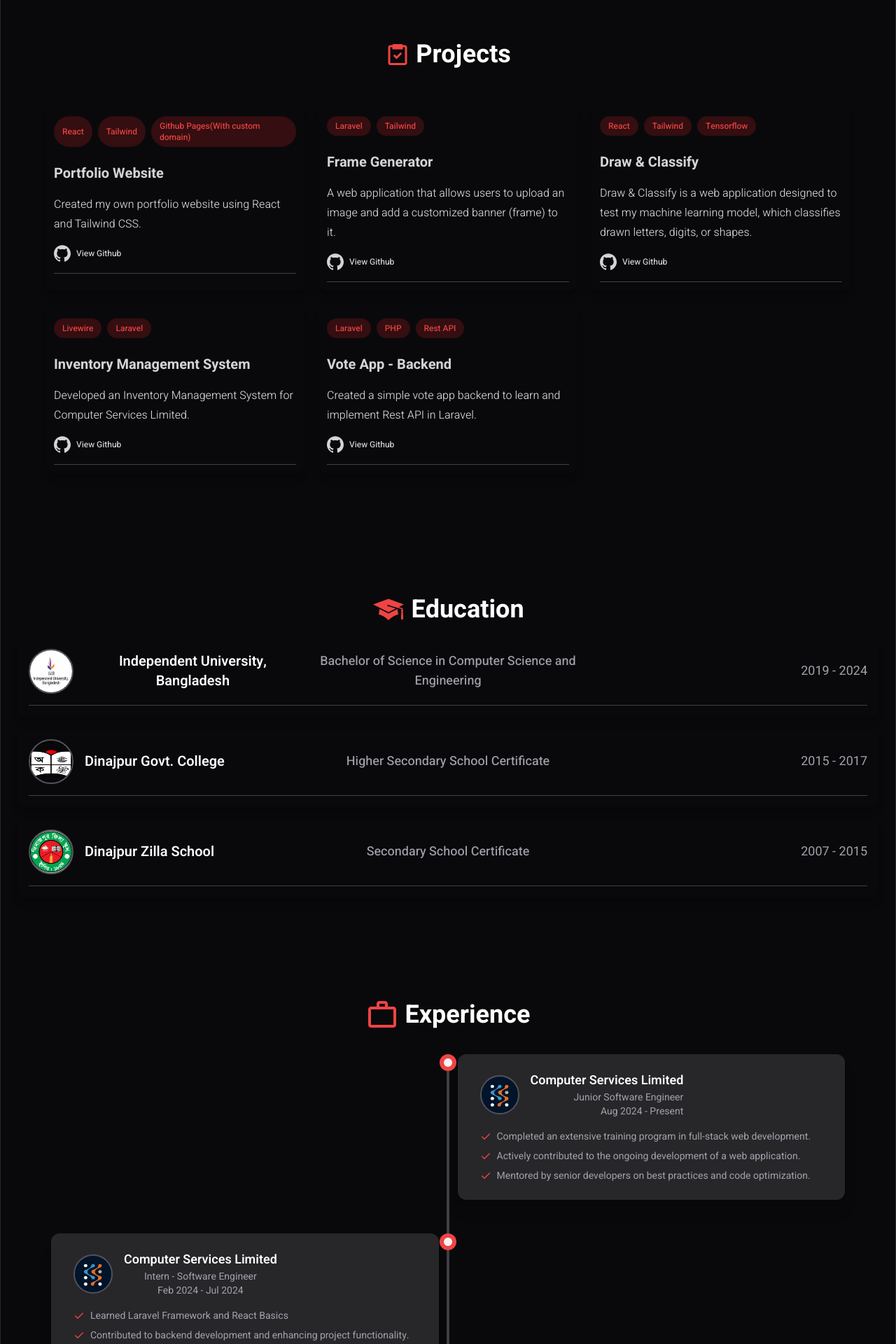
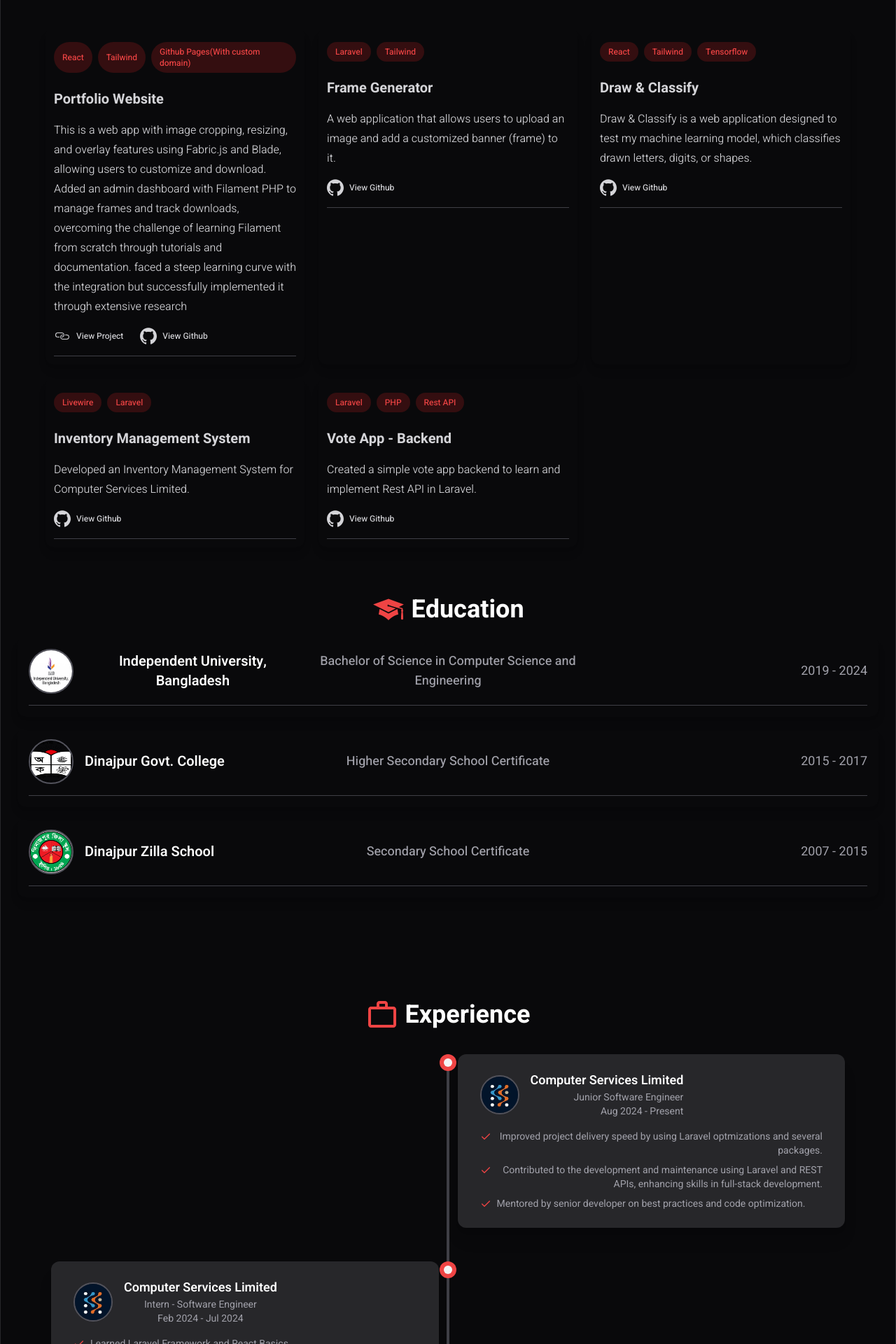
Before and after one commit to AbuAhamedRafi/rafilio, a React (Vite) app: page / in a window 1280 px wide. Shown: the part 880-2800 px from the top of the page at 70% size. Built offline with nearby package versions, Linux system fonts and the light colour scheme.

Commit message:
Peoject Link added with if their is a link it will apeear otherwise it will not and Updated user_info with Resume PDF

```diff
--- a/src/components/Project.jsx
+++ b/src/components/Project.jsx
@@ -1,4 +1,4 @@
-// import { CiLink } from "react-icons/ci";
+import { CiLink } from "react-icons/ci";
 import { SiGithub } from "react-icons/si";
 
 function Project({ title, description, technologies, link, github }) {
@@ -22,19 +22,24 @@ function Project({ title, description, technologies, link, github }) {
       </p>
 
       <div className="flex gap-6 text-zinc-600 dark:text-zinc-300 font-medium">
-        {/* <a href={link} className="flex gap-2 mt-4 hover:text-red-800 hover:dark:text-red-500 cursor-pointer transition-all duration-300">
+        {link && (
+          <a
+            href={link}
+            className="flex gap-2 mt-4 hover:text-red-800 hover:dark:text-red-500 cursor-pointer transition-all duration-300"
+          >
             <CiLink className="text-2xl self-center" />
-          <span className="text-xs self-center">
-            View Project
-          </span>
-        </a> */}
+            <span className="text-xs self-center">View Project</span>
+          </a>
+        )}
+        {github && (
           <a
             href={github}
             className="flex gap-2 mt-4 hover:text-red-800 hover:dark:text-red-500 cursor-pointer transition-all duration-300"
           >
-          <SiGithub  className="text-2xl self-center" />
+            <SiGithub className="text-2xl self-center" />
             <span className="text-xs self-center">View Github</span>
           </a>
+        )}
       </div>
       <div className="mt-4 h-[1px] bg-zinc-200 dark:bg-zinc-700"></div>
     </div>
--- a/src/components/sections/Navbar.jsx
+++ b/src/components/sections/Navbar.jsx
@@ -35,6 +35,7 @@ function Navbar({ switchTheme }) {
   }, [isMenuOpen]);
 
   const toggleMenu = () => setIsMenuOpen(!isMenuOpen);
+
 
   return (
     <div
--- a/src/data/user_info.js
+++ b/src/data/user_info.js
@@ -2,7 +2,7 @@ const info = {
     // ============ MAIN DETAILS ============
     main: {
         name: "Abu Ahamed Rafi",
-        description: "I am a software engineer with expertise in backend web development. I have experience in building scalable, secure and reliable web applications using various frameworks and technologies. I enjoy solving complex problems and learning new skills. I am passionate about creating high-quality code that follows best practices and industry standards.",
+        description: "I am a software engineer with expertise in backend web development. I have experience in building scalable, secure and reliable web applications using frameworks and technologies like Laravel and React. I enjoy solving complex problems and learning new skills. I am passionate about creating high-quality code that follows best practices and industry standards.",
         role: "Software Engineer",
         photo: "../photo.jpg",
         email: "abuahamedrafi@gmail.com",
@@ -21,10 +21,10 @@ const info = {
     projects: [
         {
 			title: "Portfolio Website",
-			description: "Created my own portfolio website using React and Tailwind CSS.",
+			description: "This is a web app with image cropping, resizing, and overlay features using Fabric.js and Blade, allowing users to customize and download. Added an admin dashboard with Filament PHP to manage frames and track downloads, overcoming the challenge of learning Filament from scratch through tutorials and documentation. faced a steep learning curve with the integration but successfully implemented it through extensive research",
 			technologies: "React, Tailwind, Github Pages(With custom domain)",
-			github: "https://github.com/AbuAhamedRafi/VoteApp_backend",
-            link: "abuahamedrafi.me"
+			github: "https://github.com/AbuAhamedRafi/rafilio",
+            link: "https://abuahamedrafi.me"
 		},
         {
 			title: "Frame Generator",
@@ -90,9 +90,9 @@ const info = {
             duration: "Aug 2024 - Present",
             image: "csl.jpeg",
             descriptions: [
-                "Completed an extensive training program in full-stack web development.",
-                "Actively contributed to the ongoing development of a web application.",
-                "Mentored by senior developers on best practices and code optimization.",
+                "Improved project delivery speed by using Laravel optmizations and several packages.",
+                "Contributed to the development and maintenance using Laravel and REST APIs, enhancing skills in full-stack development.",
+                "Mentored by senior developer on best practices and code optimization.",
             ]
         },
         {
@@ -102,8 +102,8 @@ const info = {
             image: "csl.jpeg",
             descriptions: [
                 "Learned Laravel Framework and React Basics",
-                "Contributed to backend development and enhancing project functionality.",
-                "Created interactive dashboards in Tableau for performance tracking and reporting."
+                "Gained knowledge and expertise in web development, database management, and API integration for seamless performance.",
+                "Created interactive dashboards for performance tracking and reporting."
             ]
         },
         {
```
Lines whose indentation alone changed are shown as unchanged.
